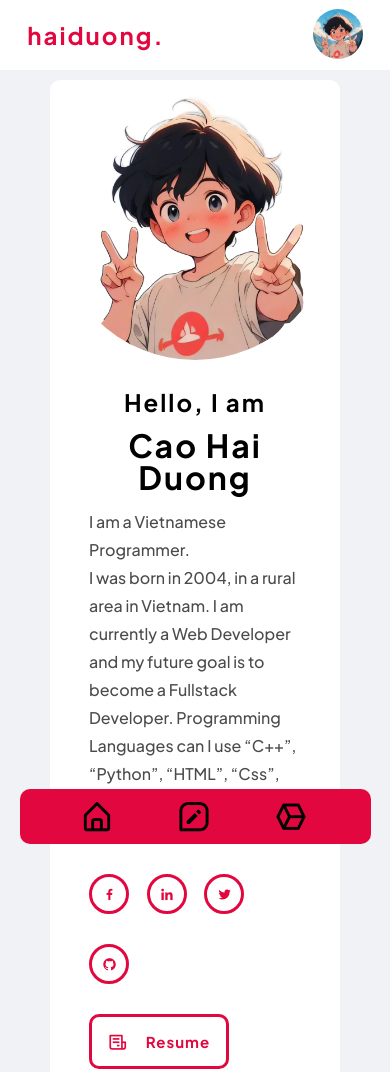
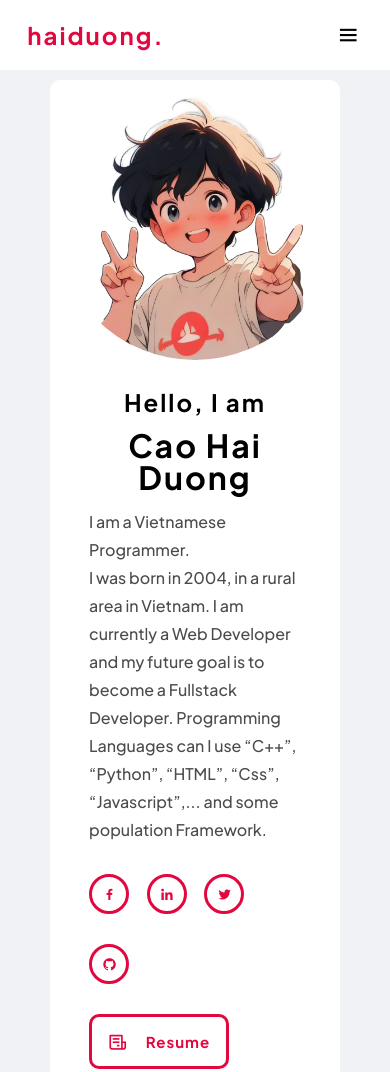
Before and after one commit to haiduongg/haiduongg, a plain HTML site: page index.html in a window 390 px wide. Shown: the top 1072 px of the page. Drawn offline with nearby package versions, Linux system fonts and the light colour scheme.

Commit message:
feat: add dropdown menu for Mobile

```diff
--- a/index.html
+++ b/index.html
@@ -22,7 +22,12 @@
 				<div class="header__inner-logo">
 					<a href="index.html">haiduong.</a>
 				</div>
-				<nav class="header__inner-nav_desktop">
+
+				<div>
+					<i class='bx bx-menu' id="btn-menu"></i>
+				</div>
+
+				<nav>
 					<ul class="navigation">
 						<li><a href="#"><i class='bx bx-home-alt'></i>Home</a></li>
 						<li><a href="#"><i class='bx bx-message-square-edit'></i>About</a>
@@ -32,14 +37,6 @@
 					<ul class="notification">
 						<li><i class='bx bx-moon' id="btn-dark"></i></li>
 						<li><i class='bx bx-bell'></i></li>
-					</ul>
-				</nav>
-
-				<nav class="header__inner-nav_mobile">
-					<ul>
-						<li><i class='bx bx-home-alt'></i></li>
-						<li><i class='bx bx-message-square-edit'></i></li>
-						<li><i class='bx bx-cube-alt'></i></li>
 					</ul>
 				</nav>
 
--- a/js/script.js
+++ b/js/script.js
@@ -3,20 +3,9 @@ const $ = document.querySelector.bind(document);
 const $$ = document.querySelectorAll.bind(document);
 
 const tabs = $$('.header__inner nav ul li a');
-const tabs_mobile = $$('.header__inner-nav_mobile ul li i');
 const panes = $$('section');
 
 tabs.forEach((tab, index) => {
-  tab.onclick = function () {
-    const pane = panes[index];
-
-    $('section.active').classList.remove('active');
-
-    pane.classList.add('active');
-  };
-});
-
-tabs_mobile.forEach((tab, index) => {
   tab.onclick = function () {
     const pane = panes[index];
 
@@ -49,3 +38,17 @@ avatar.onclick = function () {
     document.getElementById('settings').classList.add('active');
   }
 };
+
+// Dropdown for Mobile
+const btnIcon = document.getElementById('btn-menu');
+
+btnIcon.onclick = () => {
+  if (btnIcon.classList.contains('bx-menu')) {
+    btnIcon.classList.replace('bx-menu','bx-x');
+    $('.header__inner nav').setAttribute('style', 'display: block!important;');
+    console.log($('.header__inner nav'))
+  } else {
+    btnIcon.classList.replace('bx-x', 'bx-menu');
+    $('.header__inner nav').setAttribute('style', 'display: none!important;');
+  }
+}
--- a/scss/_layout.scss
+++ b/scss/_layout.scss
@@ -46,6 +46,9 @@
     display: grid;
     grid-template-columns: 300px 1fr 200px;
     align-items: center;
+    #btn-menu {
+      display: none;
+    }
     &-logo {
       text-align: center;
       & a {
@@ -54,7 +57,7 @@
         font-size: 24px;
       }
     }
-    &-nav_desktop {
+    & nav {
       @include flex(space-between, center);
       .navigation {
         @include flex(flex-start, center);
@@ -109,9 +112,6 @@
           }
         }
       }
-    }
-    &-nav_mobile {
-      display: none;
     }
     &-action {
       position: relative;
--- a/scss/_responsive.scss
+++ b/scss/_responsive.scss
@@ -8,34 +8,39 @@
   }
   .header {
     &__inner {
+      #btn-menu {
+        display: block;
+        & i {
+          font-size: 30px;
+        }
+      }
       padding: 0 7%;
       @include flex(space-between, center);
-      &-nav_desktop {
+      position: relative;
+      & nav {
         display: none;
-      }
-      &-nav_mobile {
-        z-index: 1;
-        width: calc(100% - 10%);
-        position: fixed;
-        display: block;
-        bottom: 0;
+        position: absolute;
+        top: 70px;
+        right: 0;
         left: 0;
-        right: 0;
-        margin-inline: 5%;
         background-color: var(--text);
         border-radius: 10px;
-        padding: 10px;
-        & ul {
-          @include flex(center, center);
-          & li {
-            margin-inline: 30px;
-            cursor: pointer;
-            list-style: none;
-            & i {
-              font-size: 35px;
-            }
+        width: 100%;
+        .navigation {
+          margin: 0 auto;
+          flex-direction: column;
+          line-height: 50px;
+          & li,
+          li:last-child {
+            margin: 0;
           }
         }
+        .notification {
+          display: none;
+        }
+      }
+      &-action {
+        display: none;
       }
     }
   }
```
Also changed, not shown: css/style.css, 1 other file.
